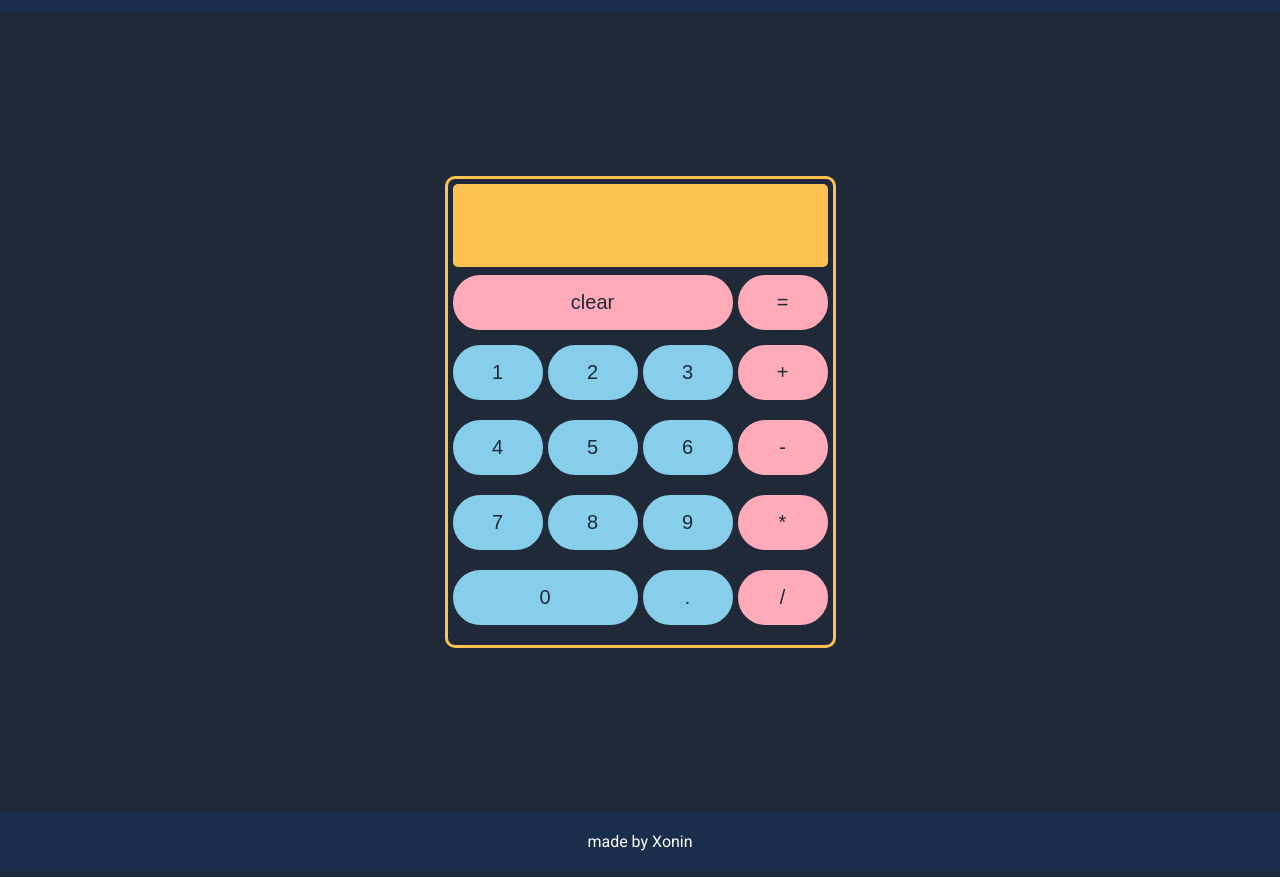
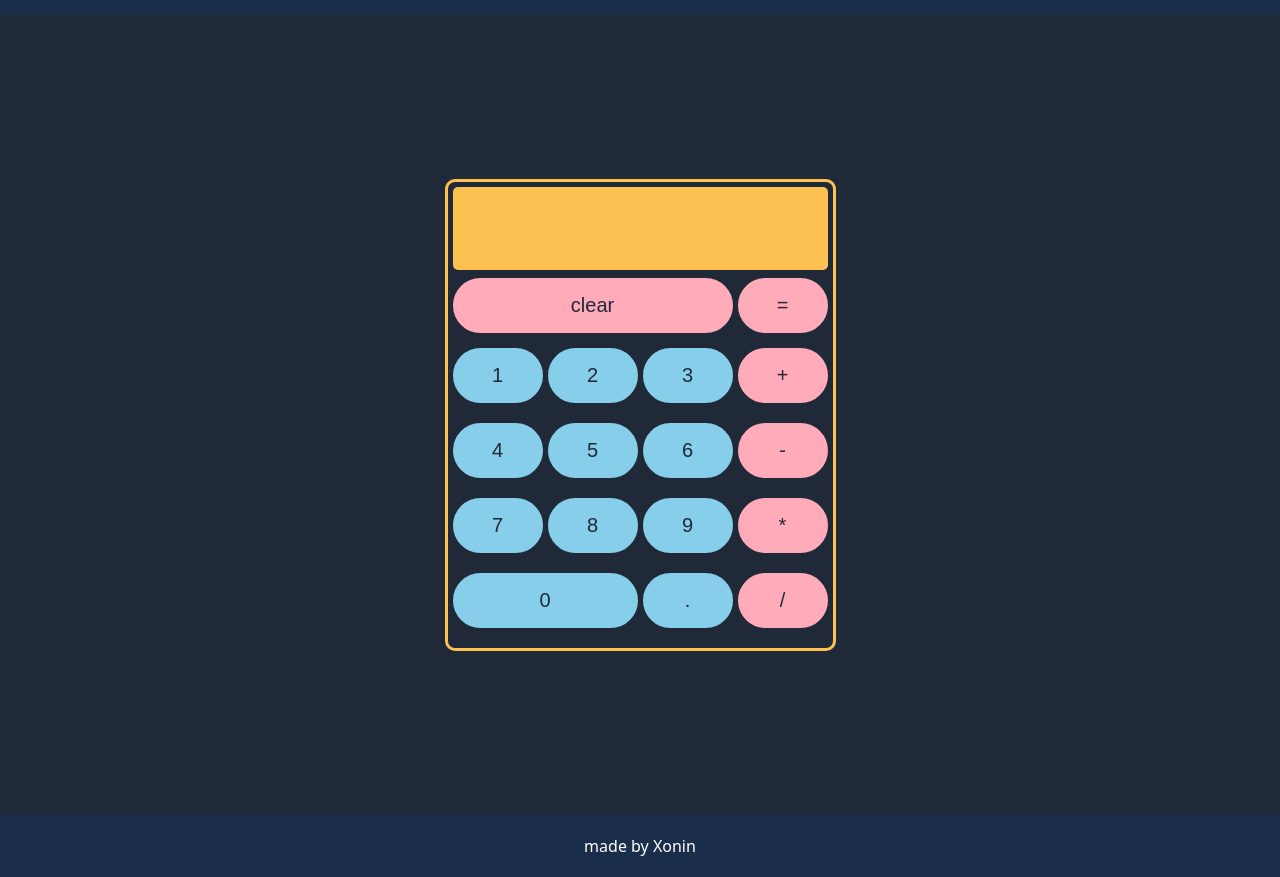
Before and after one commit to xonin-hush/Odin-Calculator, a plain HTML site: page index.html in a window 1280 px wide. Shown: the part 69-946 px from the top of the page. Drawn offline with Linux system fonts and the light colour scheme.

Commit message:
Change font-family

```diff
--- a/style.css
+++ b/style.css
@@ -1,6 +1,6 @@
 body {
     background-color: #1f2937;
-    font-family: 'Roboto', sans-serif;
+    font-family: system-ui, "Segoe UI", Roboto, Helvetica, Arial, sans-serif, "Apple Color Emoji", "Segoe UI Emoji", "Segoe UI Symbol";
     margin: 0px;
 }
 
@@ -21,17 +21,19 @@ body {
     font-weight: bold;
     padding-top: 10px;
 }
+
 a {
     list-style-type: none;
     text-decoration: none;
     color: rgb(253, 193, 82);
-  }
+}
 
-  ul {
+ul {
     display: flex;
     gap: 16px;
     padding-left: 200px;
-  }
+}
+
 .display {
     background-color: rgb(253, 193, 82);
     color: rgb(37, 37, 37);
@@ -127,6 +129,7 @@ a {
     background-color: rgb(151, 114, 45);
     border-color: rgb(151, 114, 45);
 }
+
 .footer {
     text-align: center;
     background-color: #1a2e4b;
@@ -135,4 +138,4 @@ a {
     padding-right: 40px;
     padding-bottom: 20px;
     padding-left: 40px;
-  }
+}
```
